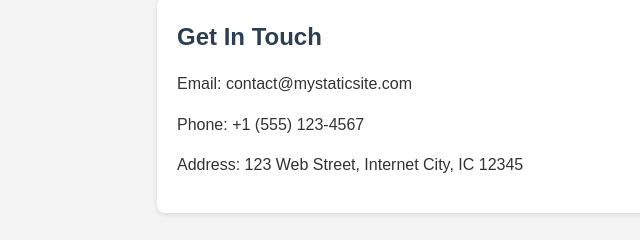
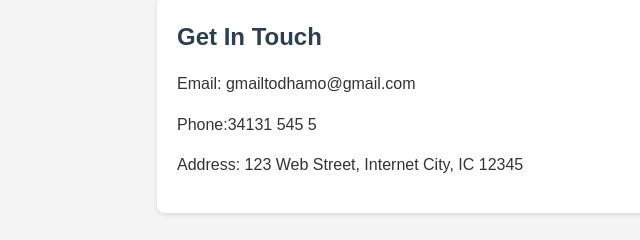
Before and after one commit to dmodrn/localwebsite, a plain HTML site: page contact.html in a window 1280 px wide. Shown: the part 194-434 px from the top of the page, 83-723 px from the left. Drawn offline with Linux system fonts and the light colour scheme.

Commit message:
changed contact info

```diff
--- a/contact.html
+++ b/contact.html
@@ -19,8 +19,8 @@
     <main>
         <section>
             <h2>Get In Touch</h2>
-            <p>Email: contact@mystaticsite.com</p>
-            <p>Phone: +1 (555) 123-4567</p>
+            <p>Email: gmailtodhamo@gmail.com</p>
+            <p>Phone:34131 545  5</p>
             <p>Address: 123 Web Street, Internet City, IC 12345</p>
         </section>
     </main>
```
